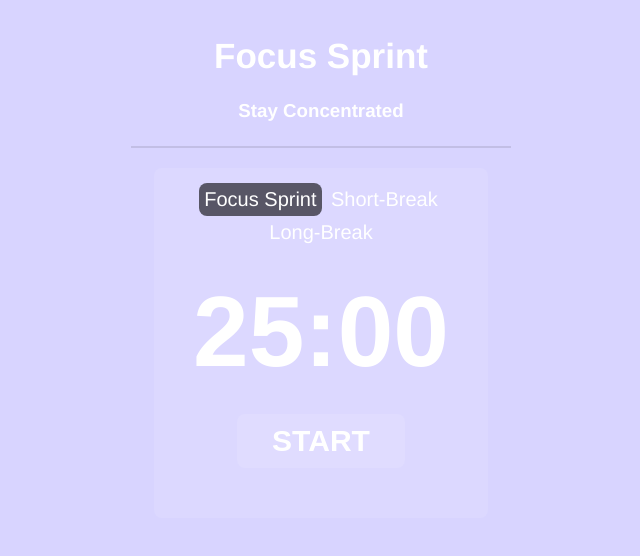
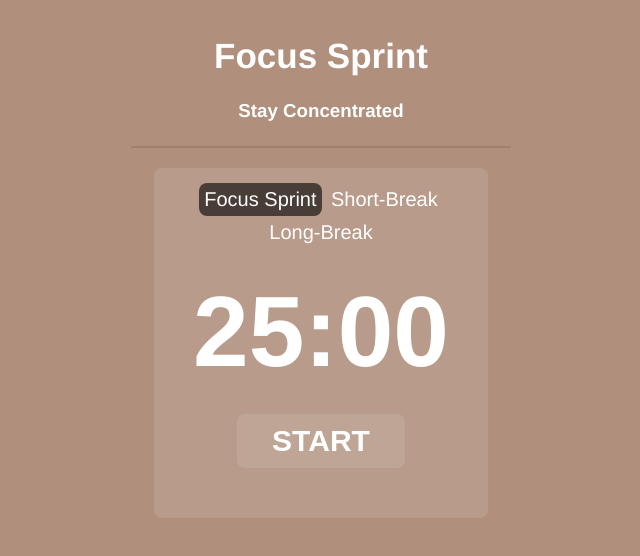
Before and after one commit to DristiGurung/Focus-Sprint, a plain HTML site: page index.html in a window 1280 px wide. Both pictures are taken after a click on the element "Focus Sprint". Shown: the whole page, without its empty margins (319-959 px from the left). Drawn offline with Linux system fonts and the light colour scheme.

Commit message:
color changed

```diff
--- a/script.js
+++ b/script.js
@@ -20,7 +20,7 @@ pomodoroTab.addEventListener("click",function(){
     pomodoroTab.classList.add("active");
     shortBreakTab.classList.remove("active");
     longBreakTab.classList.remove("active");
-    document.body.style.backgroundColor = "#D8D4FF";
+    document.body.style.backgroundColor = "#b0907d";
 
 
     // 5. remove all active class from tab content
--- a/style.css
+++ b/style.css
@@ -1,5 +1,5 @@
 body{
-    background-color: #e63946;
+    background-color: #b0907d;
     font-family: 'Franklin Gothic Medium', 'Arial Narrow', Arial, sans-serif;
 }
 
```
